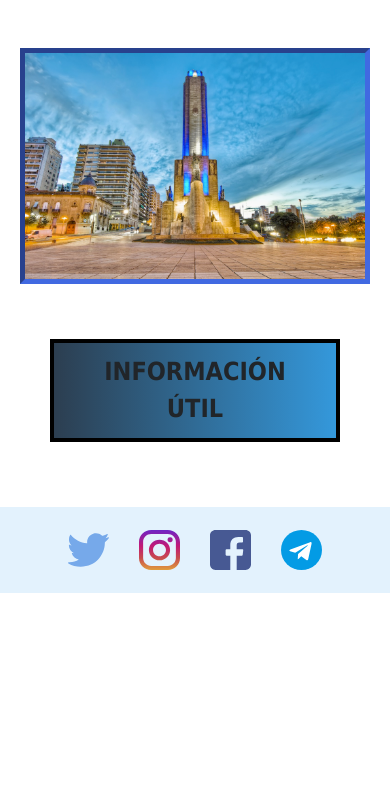
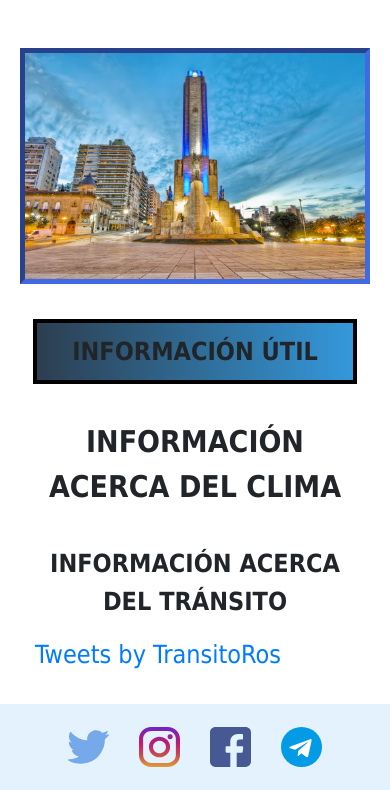
Before and after one commit to agustincuicchi/Proyecto-final-Coderhouse-Ciudad-de-Rosario-, a website: page index.html in a window 390 px wide. Shown: the part 1543-2333 px from the top of the page. Before the commit the page ends 2136 px from the top, so only its background shows below. Drawn offline with nearby package versions, Linux system fonts and the light colour scheme.

Commit message:
redisenio widgets info util

```diff
--- a/index.html
+++ b/index.html
@@ -94,7 +94,20 @@
 			<section class="info">
 				<b class="util">INFORMACIÓN ÚTIL</b>
 					<div class="widgets img-fluid">
-						<div id="cont_ec335e967bba2a6de696211b30cc9994" class="clima"><script type="text/javascript" async src="https://www.meteored.mx/wid_loader/ec335e967bba2a6de696211b30cc9994"></script></div>
+						<div class="row">
+							<div class="col-xs-12 col-md-6 col-lg-6">
+									<div class="div__clima">
+										<p style="text-align: center; text-transform: uppercase;"><b>Información acerca del clima</b></p>
+										<div id="cont_3d118659f3288ab6ce2e8f93501b776d" class="clima"><script type="text/javascript" async src="https://www.meteored.com.ar/wid_loader/3d118659f3288ab6ce2e8f93501b776d"></script></div>
+									</div>
+							</div>
+							<div class="col-xs-12 col-md-6 col-lg-6">
+									<div class="transito">
+											<p><b>Información acerca del tránsito</b></p>
+											<a class="twitter-timeline" data-width="600" data-height="500" href="https://twitter.com/TransitoRos?ref_src=twsrc%5Etfw">Tweets by TransitoRos</a> <script async src="https://platform.twitter.com/widgets.js" charset="utf-8"></script>
+									</div>
+							</div>
+						</div>
 					</div>
 			</section>
 		</div>
--- a/scss/_index.scss
+++ b/scss/_index.scss
@@ -0,0 +1,12 @@
+.transito {
+    margin-top: 20px;
+}
+
+.transito p {
+    text-align: center;
+    text-transform: uppercase;
+}
+
+.div__clima {
+    margin-top: 20px;
+}
--- a/scss/_mobile.scss
+++ b/scss/_mobile.scss
@@ -98,6 +98,17 @@
 	}
 	.nosotros__texto p, .nosotros__texto b{
 		font-size: 27px;
+	}
+	.transito p {
+		text-align: center;
+		font-size: 25px;
+		text-transform: uppercase;
+	}
+	.info {
+		padding: 5px;
+		margin: 0;
+		margin-top: 10px;
+		margin-bottom: 10px;
 	}
 	//contacto
 	.boton {
```
Also changed, not shown: css/estilo.css.
